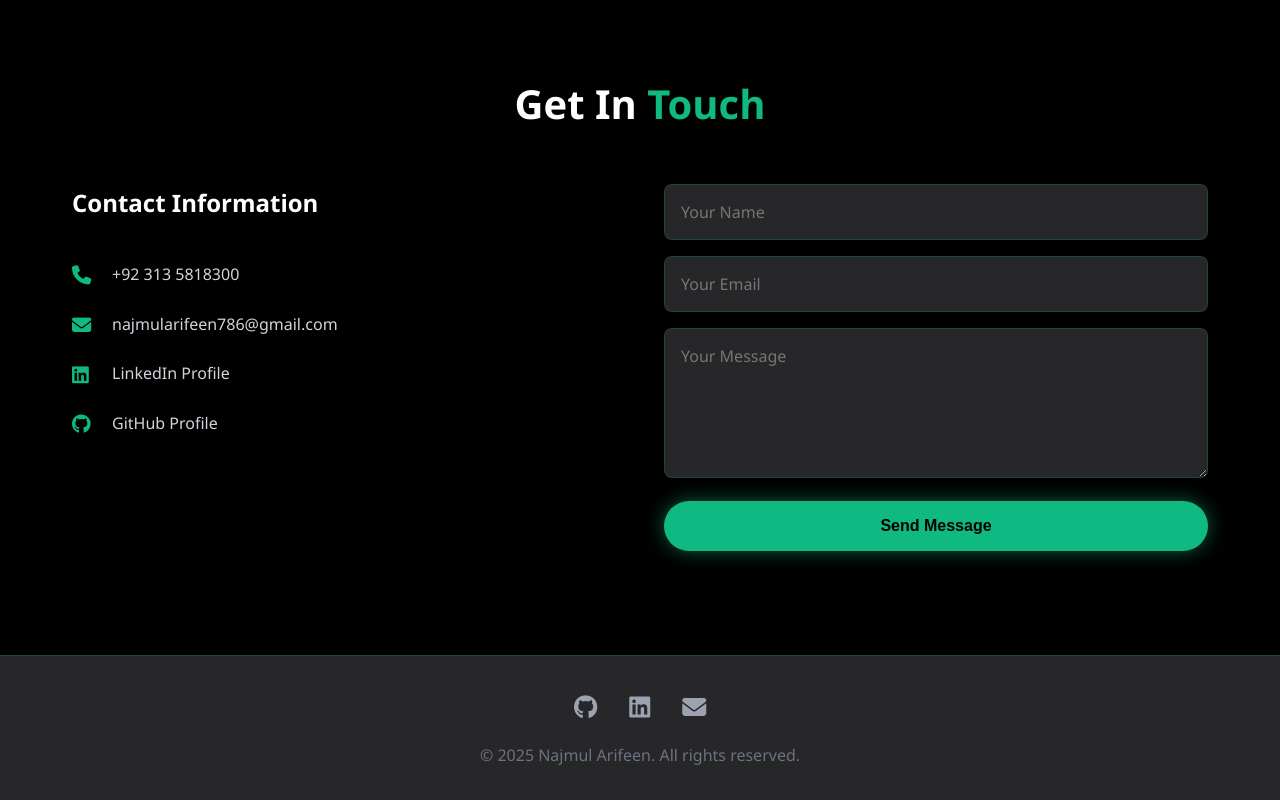
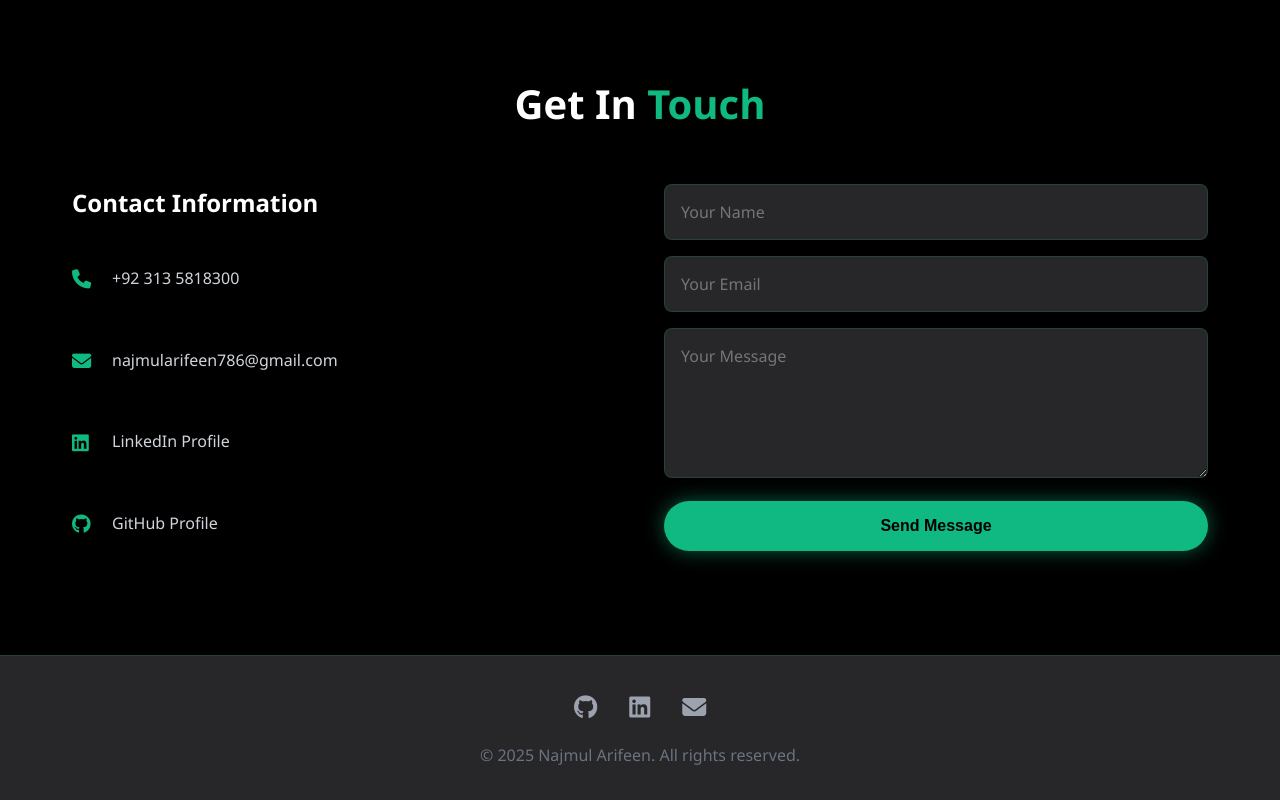
Before and after one commit to najmularifeen786/najmul-portfolio, a plain HTML site: page index.html in a window 1280 px wide. Shown: the part 4428-5228 px from the top of the page. Drawn offline with nearby package versions, Linux system fonts and the light colour scheme.

Commit message:
4th time setting the contact us section

```diff
--- a/index.html
+++ b/index.html
@@ -171,7 +171,7 @@
         </div>
     </section>
 
-    <!-- Contact Section - Replace your current contact section with this -->
+    <!-- Replace your contact section with this -->
 <section id="contact">
     <h2 class="fade-element">Get In <span class="highlight">Touch</span></h2>
     <div class="contact-grid">
@@ -179,19 +179,19 @@
             <h3 style="font-size: 1.5rem; margin-bottom: 1rem;">Contact Information</h3>
             <div class="contact-item">
                 <i class="fas fa-phone"></i>
-                <a href="tel:+923135818300">+92 313 5818300</a>
+                <a href="tel:+923135818300" class="contact-link">+92 313 5818300</a>
             </div>
             <div class="contact-item">
                 <i class="fas fa-envelope"></i>
-                <a href="mailto:najmularifeen786@gmail.com">najmularifeen786@gmail.com</a>
+                <a href="mailto:najmularifeen786@gmail.com" class="contact-link email-link">najmularifeen786@gmail.com</a>
             </div>
             <div class="contact-item">
                 <i class="fab fa-linkedin"></i>
-                <a href="https://www.linkedin.com/in/najmul-arifeen-a6a9a7334" target="_blank" rel="noopener noreferrer">LinkedIn Profile</a>
+                <a href="https://www.linkedin.com/in/najmul-arifeen-a6a9a7334" target="_blank" rel="noopener noreferrer" class="contact-link">LinkedIn Profile</a>
             </div>
             <div class="contact-item">
                 <i class="fab fa-github"></i>
-                <a href="https://github.com/najmularifeen786" target="_blank" rel="noopener noreferrer">GitHub Profile</a>
+                <a href="https://github.com/najmularifeen786" target="_blank" rel="noopener noreferrer" class="contact-link">GitHub Profile</a>
             </div>
         </div>
         <div class="contact-form fade-element">
--- a/script.js
+++ b/script.js
@@ -122,10 +122,39 @@ function handleSubmit() {
             submitButton.textContent = 'Send Message';
         });
 }
-// Force mailto links to work
-document.querySelectorAll('a[href^="mailto:"]').forEach(link => {
-    link.addEventListener('click', function(e) {
-        e.stopPropagation();
-        window.location.href = this.getAttribute('href');
+// Add this to the bottom of your script.js file
+// This opens Gmail in browser instead of requiring a desktop email client
+
+document.addEventListener('DOMContentLoaded', function() {
+    // Handle email link clicks
+    const emailLinks = document.querySelectorAll('a[href^="mailto:"]');
+
+    emailLinks.forEach(link => {
+        link.addEventListener('click', function(e) {
+            e.preventDefault(); // Stop default mailto behavior
+
+            const email = this.getAttribute('href').replace('mailto:', '');
+
+            // Open Gmail compose in new tab
+            const gmailUrl = `https://mail.google.com/mail/?view=cm&fs=1&to=${email}`;
+            window.open(gmailUrl, '_blank');
+        });
+    });
+
+    // Handle phone link clicks (optional - makes it copyable on desktop)
+    const phoneLinks = document.querySelectorAll('a[href^="tel:"]');
+
+    phoneLinks.forEach(link => {
+        link.addEventListener('click', function(e) {
+            // On desktop, copy number to clipboard instead of calling
+            if (window.innerWidth > 768) {
+                e.preventDefault();
+                const phoneNumber = this.textContent;
+                navigator.clipboard.writeText(phoneNumber).then(() => {
+                    alert('Phone number copied to clipboard: ' + phoneNumber);
+                });
+            }
+            // On mobile, let it dial normally
+        });
     });
 });
--- a/style.css
+++ b/style.css
@@ -484,32 +484,54 @@ footer p {
         font-size: 2rem;
     }
 }
-.contact-item a[href^="mailto:"],
-.contact-item a[href^="tel:"] {
-    color: #d1d5db !important;
-    text-decoration: none !important;
-    cursor: pointer !important;
-    pointer-events: auto !important;
-    display: inline !important;
-    position: relative !important;
-    z-index: 10 !important;
+/* Add this to your style.css - Contact Link Styling */
+
+.contact-link {
+    color: #d1d5db;
+    text-decoration: none;
+    cursor: pointer;
+    transition: all 0.3s ease;
+    position: relative;
+    display: inline-block;
+    padding: 0.25rem 0;
 }
 
-.contact-item a[href^="mailto:"]:hover,
-.contact-item a[href^="tel:"]:hover {
-    color: #10b981 !important;
-    text-decoration: underline !important;
+.contact-link:hover {
+    color: #10b981;
 }
 
-/* Make sure the icon doesn't block the link */
+/* Add underline effect on hover */
+.contact-link::after {
+    content: '';
+    position: absolute;
+    width: 0;
+    height: 2px;
+    bottom: 0;
+    left: 0;
+    background-color: #10b981;
+    transition: width 0.3s ease;
+}
+
+.contact-link:hover::after {
+    width: 100%;
+}
+
+/* Make email link stand out more */
+.email-link {
+    font-weight: 500;
+}
+
+/* Ensure items are properly spaced */
 .contact-item {
-    display: flex !important;
-    align-items: center !important;
-    gap: 1rem !important;
-    position: relative !important;
+    display: flex;
+    align-items: center;
+    gap: 1rem;
+    margin-bottom: 1.5rem;
 }
 
 .contact-item i {
-    pointer-events: none !important;
-    z-index: 1 !important;
+    color: #10b981;
+    font-size: 1.2rem;
+    width: 24px;
+    flex-shrink: 0;
 }
```
